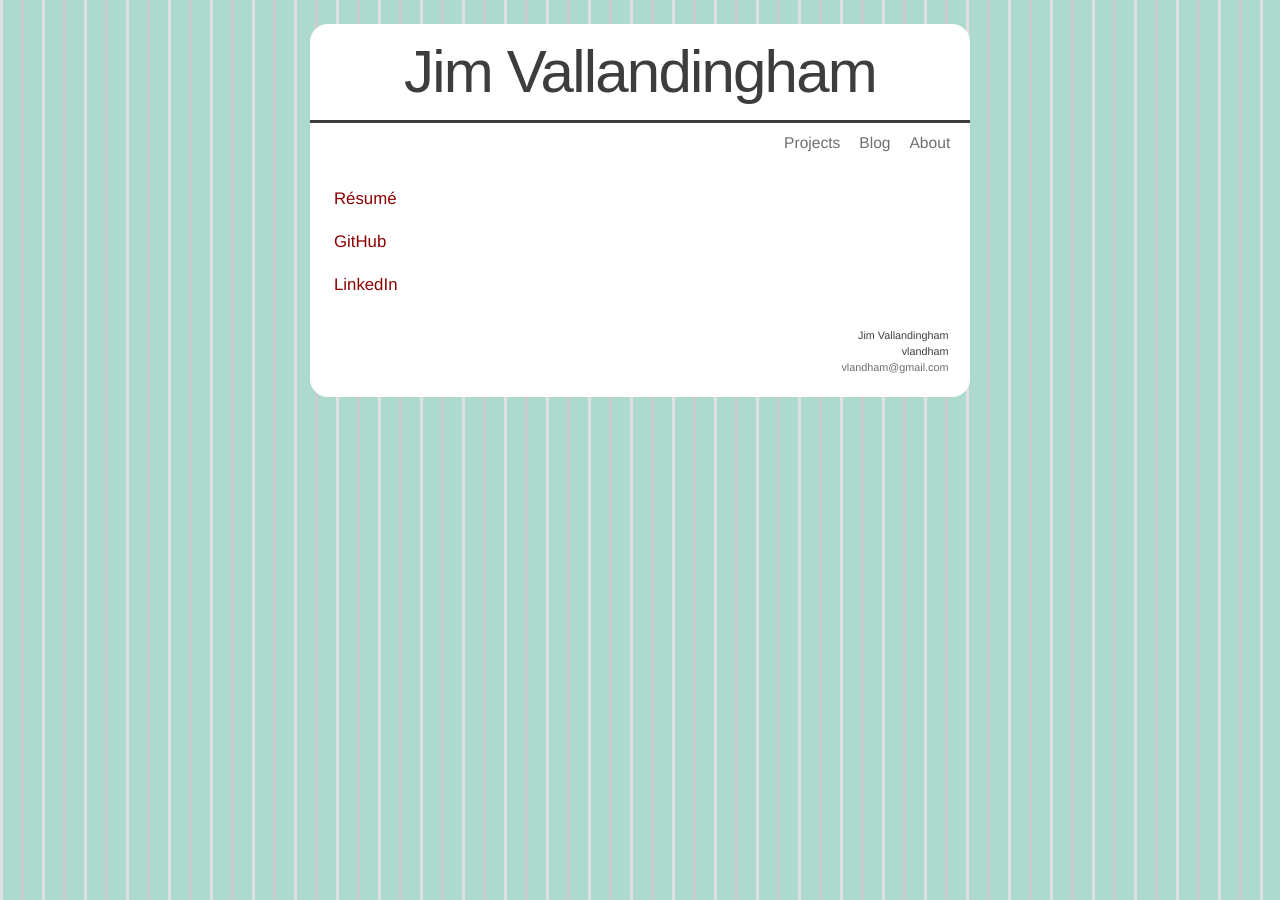
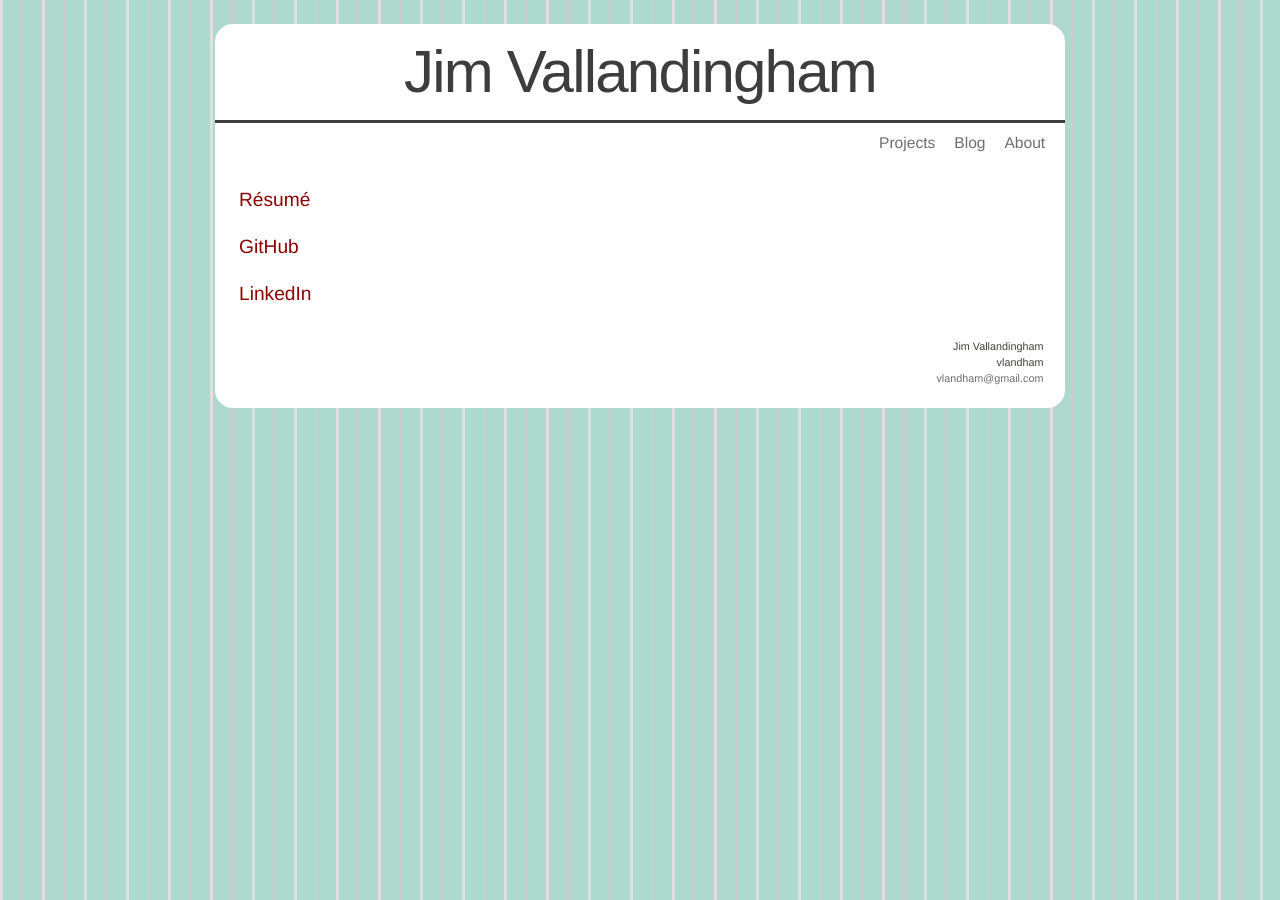
Before and after one commit to vlandham/vlandham.github.com, a Jekyll site: the page built from about.html, in a window 1280 px wide. Built offline with Jekyll 4.4.1, drawn with Linux system fonts in a browser that asks for light colours; some web fonts are replaced; Markdown is read by kramdown in place of the engine named in the settings.

Commit message:
lets make the site wider

```diff
--- a/_config.yml
+++ b/_config.yml
@@ -7,7 +7,7 @@ markdown:    rdiscount
 permalink:   /:title.html
 
 #base_url: http://vlandham.com
-# base_url: /
+#base_url: /
 description: ""
 
 rdiscount:
--- a/_layouts/post.html
+++ b/_layouts/post.html
@@ -2,6 +2,7 @@
 layout: default
 ---
 <h1>{{ page.title }}</h1>
+<p class="post_date">First Draft: {{ page.date | date_to_string }}</p>
 <div id="post">
 {{ content }}
 </div>
--- a/blog.html
+++ b/blog.html
@@ -2,9 +2,8 @@
 layout: default
 title: blog
 ---
-<h1>Posts</h1>
 <ul class="posts">
     {% for post in site.posts %}
-    <li><span>{{ post.date | date_to_string }}</span> &raquo; <a class="title" href="{{ post.url }}">{{ post.title }}</a></li>
+    <li><a class="title" href="{{ post.url }}">{{ post.title }}</a></li>
     {% endfor %}
 </ul>
--- a/stylesheets/style.css
+++ b/stylesheets/style.css
@@ -18,7 +18,7 @@ body {
 }
 
 #wrapper {
-	width: 55em;
+	width: 850px;
 	margin: 2em auto 0;
 	padding: 0;
 	background: #fff;
@@ -28,7 +28,7 @@ body {
 }
 
 .container {
-	width: 55em;
+	width: 850px;
 }
 
 #header {
@@ -82,7 +82,7 @@ body {
 
 a.title {
 	color: #8C0101;
-	font-size: 1.4em;
+	font-size: 1.6em;
 	text-decoration: none;
 }
 
```
